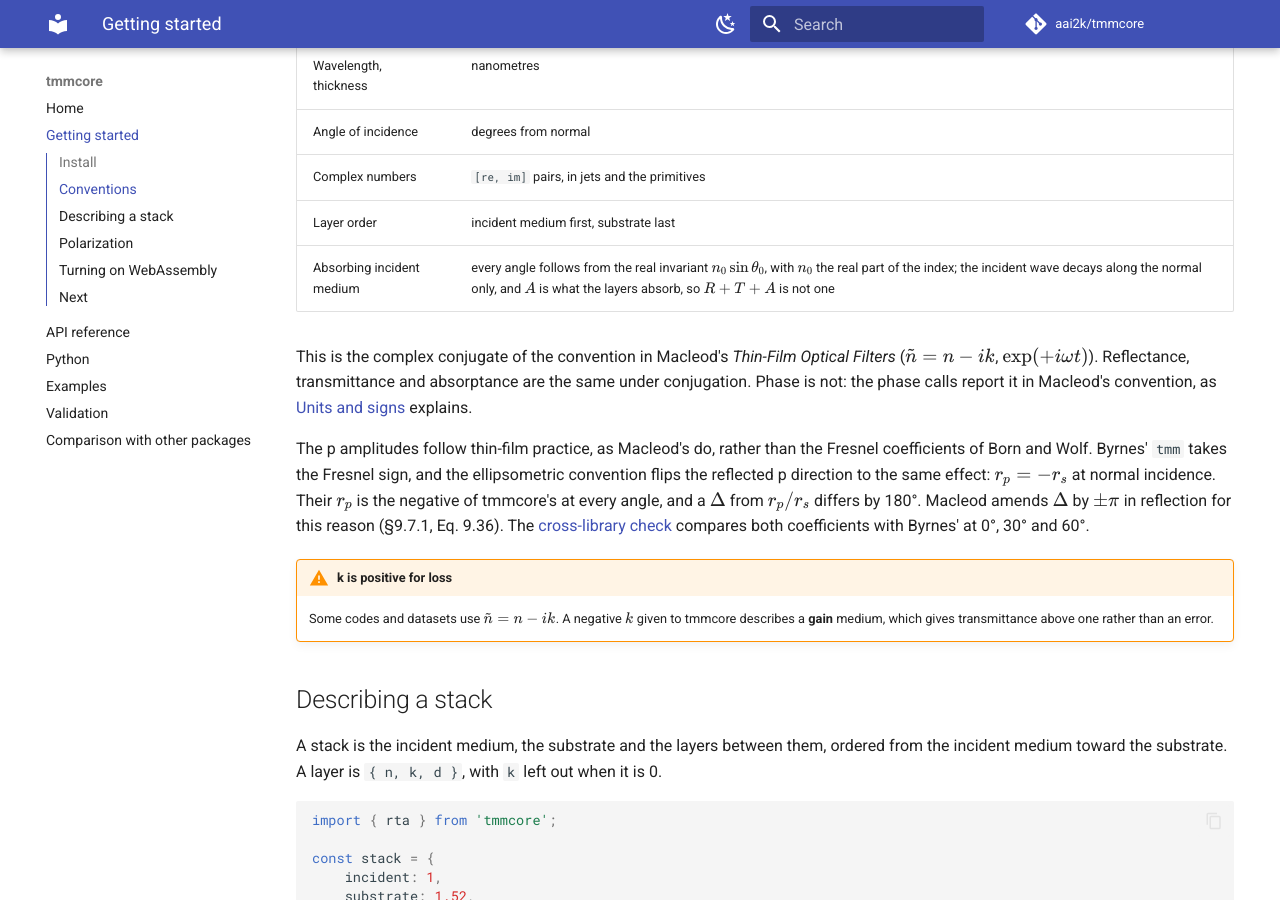
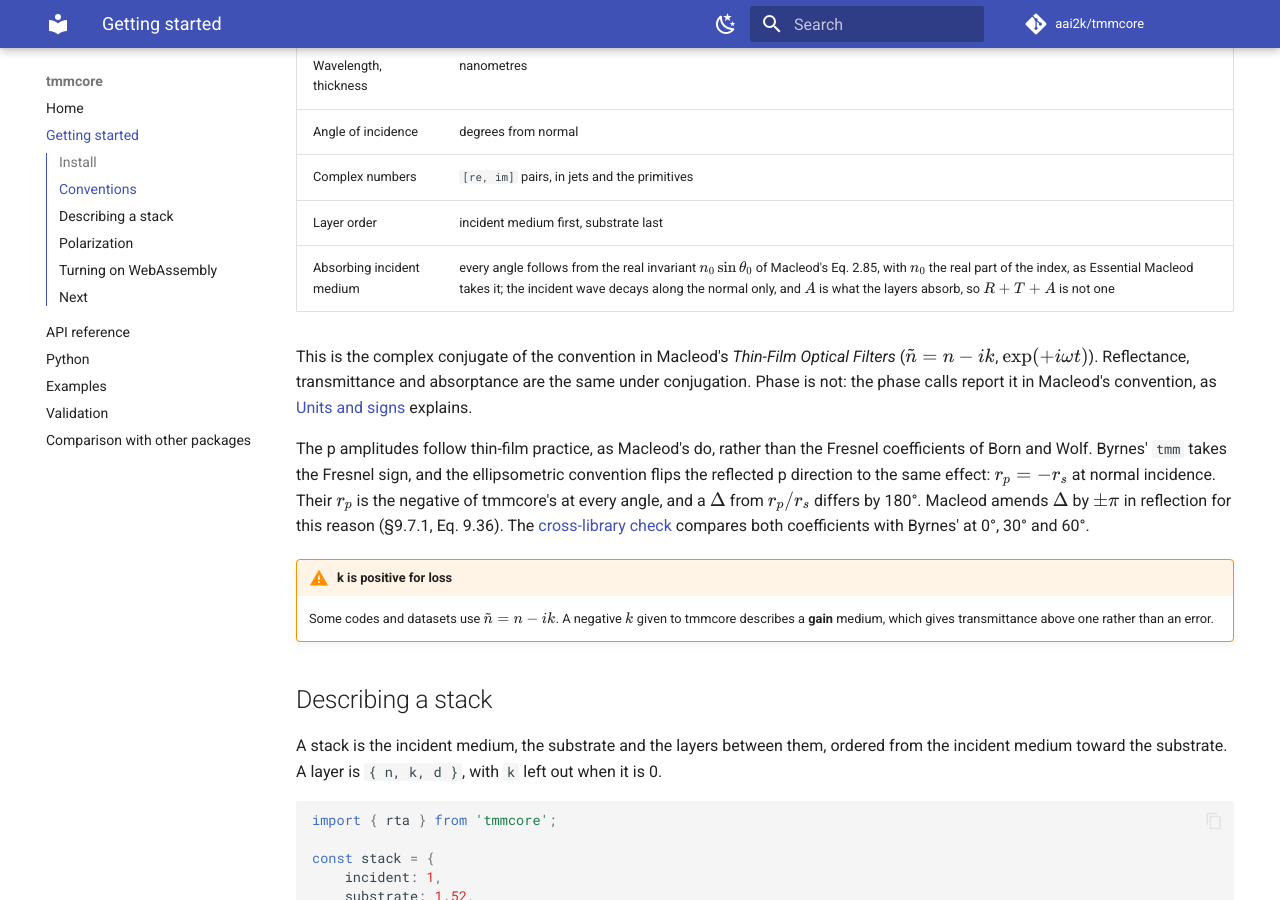
Before and after one commit to aai2k/tmmcore, an MkDocs documentation site: the page built from docs/getting-started.md, in a window 1280 px wide and 900 px high, scrolled down 584 px. Built offline with MkDocs 1.6.1 and Material for MkDocs 9.7.7, drawn with Linux system fonts in a browser that asks for light colours; comment, search, counter and statistics services are not loaded.

Commit message:
Credit Macleod and Essential Macleod for the real invariant

```diff
--- a/docs/getting-started.md
+++ b/docs/getting-started.md
@@ -21,7 +21,7 @@ Check these before comparing results with another code.
 | Angle of incidence | degrees from normal |
 | Complex numbers | `[re, im]` pairs, in jets and the primitives |
 | Layer order | incident medium first, substrate last |
-| Absorbing incident medium | every angle follows from the real invariant $n_0 \sin\theta_0$, with $n_0$ the real part of the index; the incident wave decays along the normal only, and $A$ is what the layers absorb, so $R + T + A$ is not one |
+| Absorbing incident medium | every angle follows from the real invariant $n_0 \sin\theta_0$ of Macleod's Eq. 2.85, with $n_0$ the real part of the index, as Essential Macleod takes it; the incident wave decays along the normal only, and $A$ is what the layers absorb, so $R + T + A$ is not one |
 
 This is the complex conjugate of the convention in Macleod's *Thin-Film Optical Filters* ($\tilde n = n - ik$, $\exp(+i\omega t)$). Reflectance, transmittance and absorptance are the same under conjugation. Phase is not: the phase calls report it in Macleod's convention, as [Units and signs](api.md#units-and-signs) explains.
 
```
Also changed, not shown: docs/validation.md (+1 -1 lines), 2 other files.
